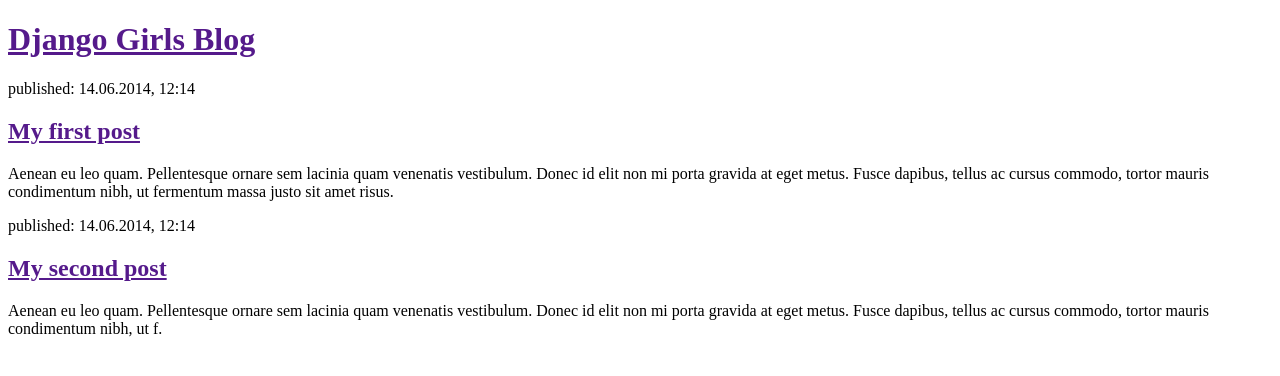
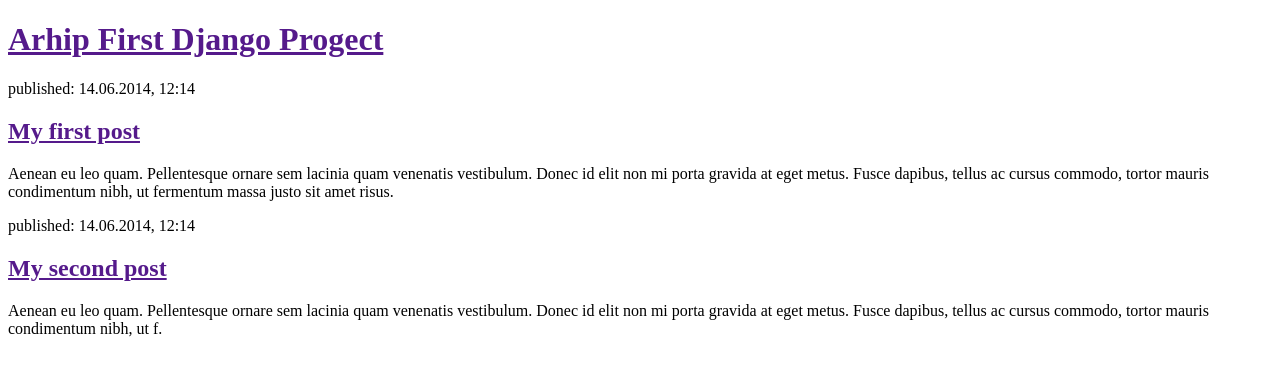
Before and after one commit to Dimiyss/pytrhon_first, a Django app: page / in a window 1280 px wide. Shown: the top 376 px of the page. Run offline with Django 3.2, Linux system fonts and the light colour scheme.

Commit message:
HTML update

```diff
--- a/blog/templates/blog/post_list.html
+++ b/blog/templates/blog/post_list.html
@@ -6,7 +6,7 @@
 </head>
 <body>
     <div>
-        <h1><a href="">Django Girls Blog</a></h1>
+        <h1><a href="">Arhip First Django Progect</a></h1>
     </div>
 
     <div>
```
